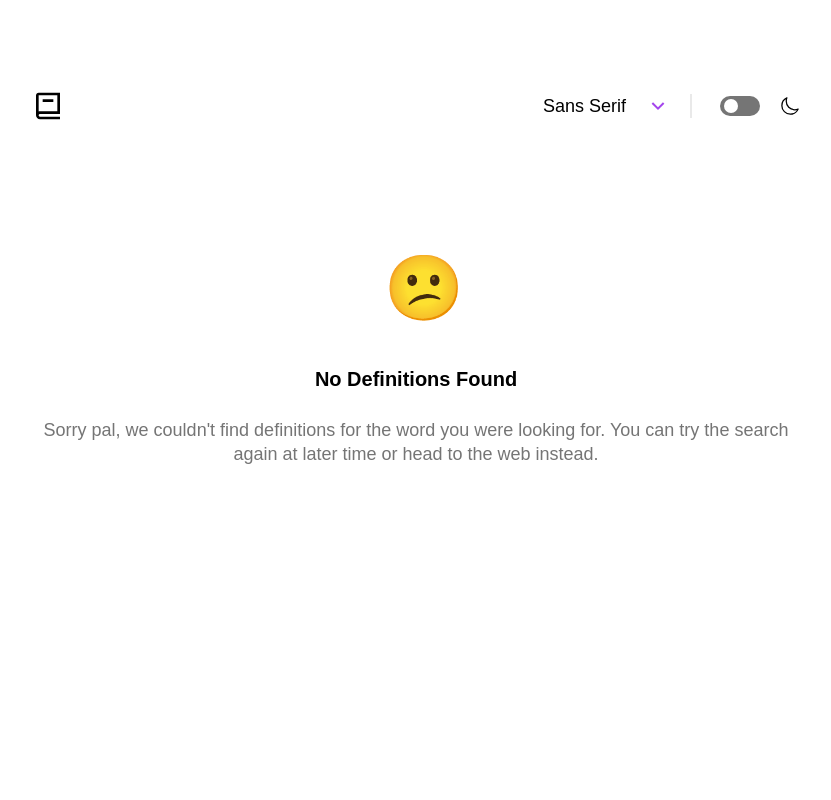
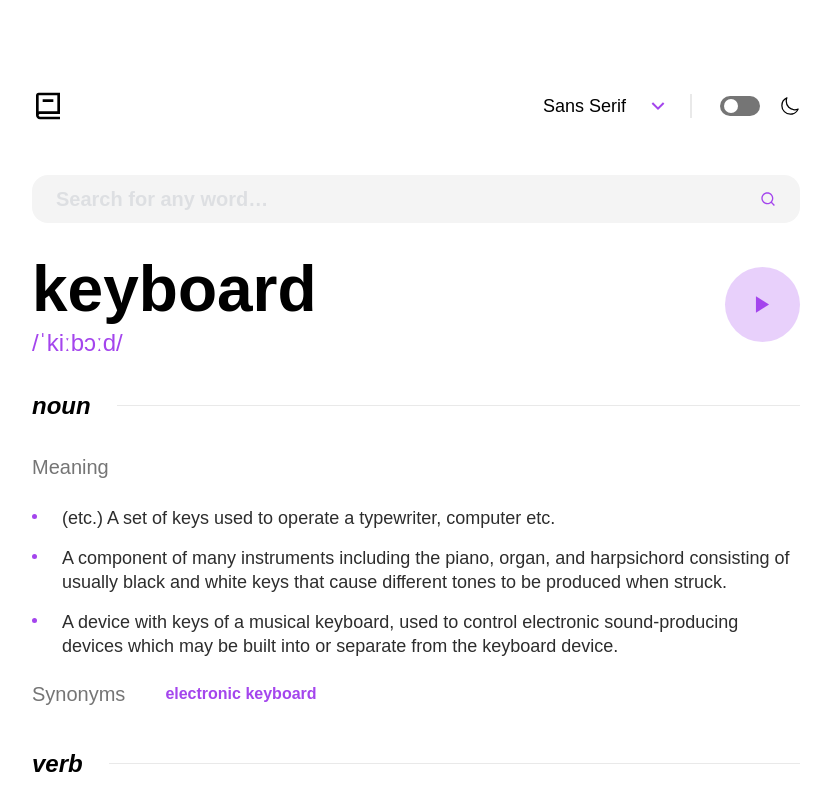
Before and after one commit to omarkarake/dictionary-app, a React (Vite) app: page / in a window 1280 px wide. Shown: the top 800 px of the page, without its empty margins (224-1055 px from the left). Built offline with nearby package versions, Linux system fonts and the light colour scheme.

Commit message:
reverting to the last changes

```diff
--- a/src/components/Body.tsx
+++ b/src/components/Body.tsx
@@ -1,40 +1,40 @@
-// import { useState } from "react";
-// import { RiSearchLine } from "react-icons/ri";
-// import { IoMdPlay } from "react-icons/io";
-// import { LiaExternalLinkAltSolid } from "react-icons/lia";
+import { useState } from "react";
+import { RiSearchLine } from "react-icons/ri";
+import { IoMdPlay } from "react-icons/io";
+import { LiaExternalLinkAltSolid } from "react-icons/lia";
 
 const Body = () => {
-  // const [inputValue, setInputValue] = useState("");
-  // const [borderColor, setBorderColor] = useState("");
-  // const [borderColorRed, setBorderColorRed] = useState("");
-  // const [playHoverEffect, setPlayHoverEffect] = useState(false);
-  // console.log(playHoverEffect);
+  const [inputValue, setInputValue] = useState("");
+  const [borderColor, setBorderColor] = useState("");
+  const [borderColorRed, setBorderColorRed] = useState("");
+  const [playHoverEffect, setPlayHoverEffect] = useState(false);
+  console.log(playHoverEffect);
 
-  // const handleInputChange = (e: React.ChangeEvent<HTMLInputElement>) => {
-  //   const value = e.target.value;
-  //   setInputValue(value);
-  //   setBorderColor(value !== "" ? "border-purple" : ""); // Reset border purple color on typing
-  //   setBorderColorRed(value !== "" ? "" : ""); // Reset border red color on typing
-  // };
+  const handleInputChange = (e: React.ChangeEvent<HTMLInputElement>) => {
+    const value = e.target.value;
+    setInputValue(value);
+    setBorderColor(value !== "" ? "border-purple" : ""); // Reset border purple color on typing
+    setBorderColorRed(value !== "" ? "" : ""); // Reset border red color on typing
+  };
 
-  // const handleSearchClick = () => {
-  //   setBorderColorRed(inputValue === "" ? "border-red" : "");
-  //   if (!inputValue) {
-  //     setBorderColor("border-red");
-  //   }
-  // };
+  const handleSearchClick = () => {
+    setBorderColorRed(inputValue === "" ? "border-red" : "");
+    if (!inputValue) {
+      setBorderColor("border-red");
+    }
+  };
 
-  // const handleMouseEnterPlay = () => {
-  //   setPlayHoverEffect(true);
-  // };
+  const handleMouseEnterPlay = () => {
+    setPlayHoverEffect(true);
+  };
 
-  // const handleMouseLeavePlay = () => {
-  //   setPlayHoverEffect(false);
-  // };
+  const handleMouseLeavePlay = () => {
+    setPlayHoverEffect(false);
+  };
 
   return (
     <>
-      {/* <div>
+      <div>
         <div className="mt-6 md:mt-[51px]">
           <div
             className={`w-[100%] h-12 py-4 px-6 md:p-6 flex justify-between items-center bg-light dark:bg-darker rounded-2xl ${
@@ -181,8 +181,8 @@ const Body = () => {
             <LiaExternalLinkAltSolid className="ml-2 dark:text-gray" />
           </div>
         </div>
-      </div> */}
-      <div>
+      </div>
+      {/* <div>
         <div className="flex flex-col items-center">
           <span
             className="mt-[132px]"
@@ -206,7 +206,7 @@ const Body = () => {
             the web instead.
           </p>
         </div>
-      </div>
+      </div> */}
     </>
   );
 };
```
